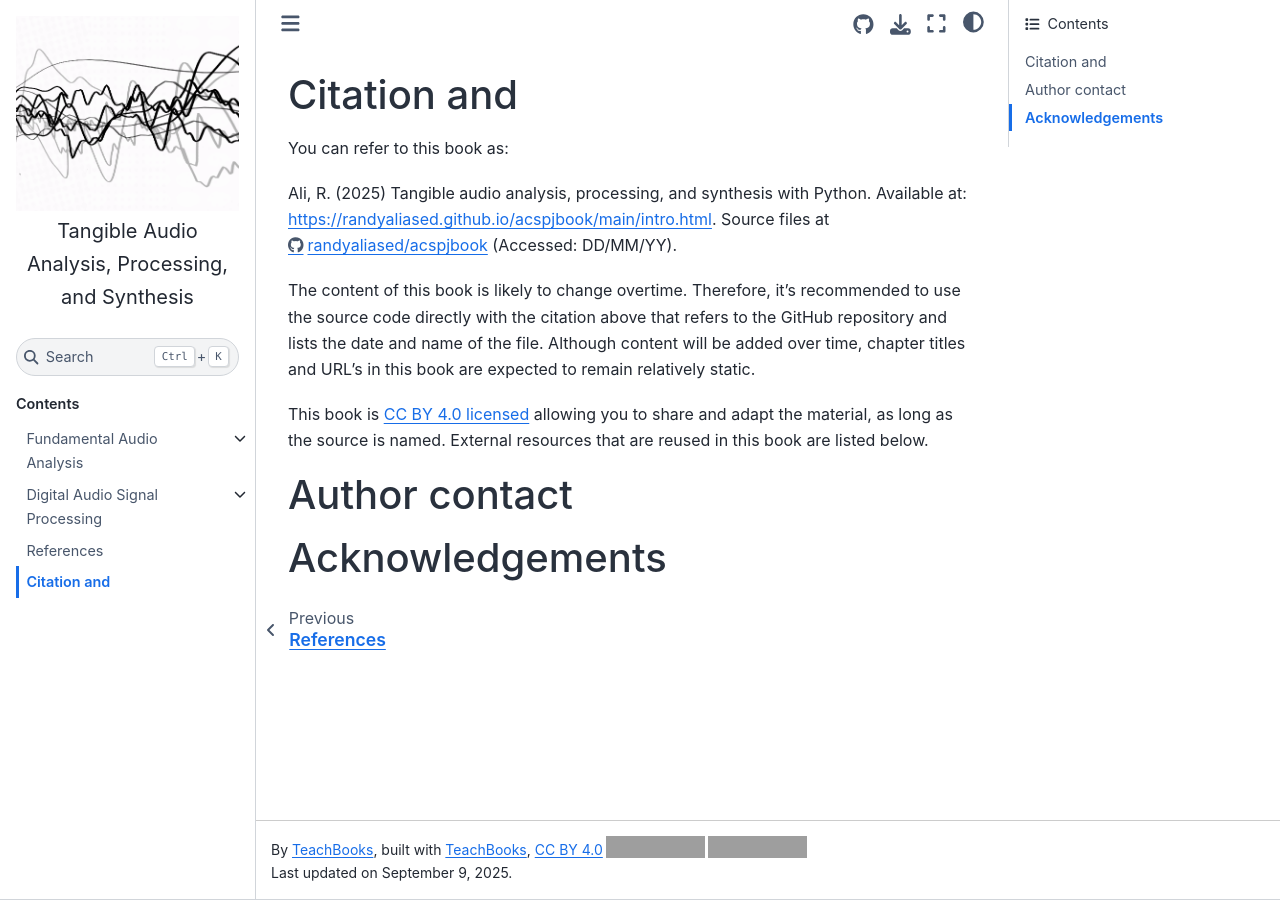
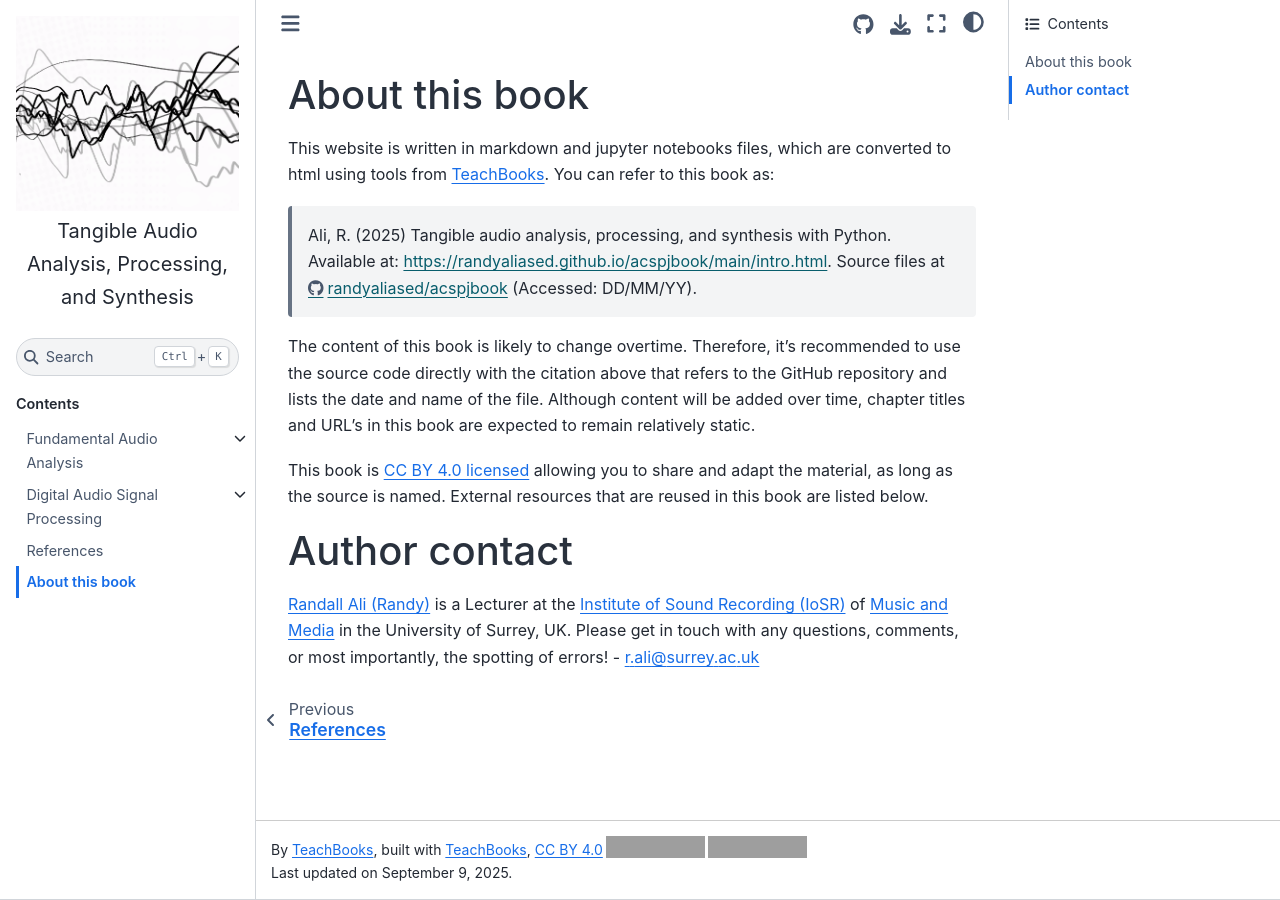
Before and after one commit to randyaliased/acspjbook, a Jupyter Book: the page built from book/credits.md, in a window 1280 px wide. Built offline with Jupyter Book 1.0.4 settings and Sphinx 7.4.7 and the Sphinx Book theme 1.1.4, drawn with Linux system fonts in a browser that asks for light colours; pages that are not in the unit, such as notebooks, are missing from menus; comment, search, counter and statistics services are not loaded; grey boxes are pictures that could not be loaded.

Commit message:
intro text

```diff
--- a/book/credits.md
+++ b/book/credits.md
@@ -1,17 +1,9 @@
 (credits)=
-### Citation and
+### About this book
 
-You can refer to this book as:
+This website is written in markdown and jupyter notebooks files, which are converted to html using tools from [TeachBooks](https://teachbooks.io/). You can refer to this book as:
 
-
->
-Ali, R. (2025) Tangible audio analysis, processing, and synthesis with Python. Available at: [https://randyaliased.github.io/acspjbook/main/intro.html](https://randyaliased.github.io/acspjbook/main/intro.html). Source files at [https://github.com/randyaliased/acspjbook](https://github.com/randyaliased/acspjbook) (Accessed: DD/MM/YY).
-
-<!-- You can refer to individual chapters or pages within this book as:
-
-
-
-> `<Title of Chapter or Page>`. In `<editors>` (`<year>`) _`<title>`_. `<url to specific page on book website>`. Source files at `<link to specific commit / file in github repo`. CC BY 4.0. -->
+> Ali, R. (2025) Tangible audio analysis, processing, and synthesis with Python. Available at: [https://randyaliased.github.io/acspjbook/main/intro.html](https://randyaliased.github.io/acspjbook/main/intro.html). Source files at [https://github.com/randyaliased/acspjbook](https://github.com/randyaliased/acspjbook) (Accessed: DD/MM/YY).
 
 The content of this book is likely to change overtime. Therefore, it's recommended to use the source code directly with the citation above that refers to the GitHub repository and lists the date and name of the file. Although content will be added over time, chapter titles and URL's in this book are expected to remain relatively static.
 
@@ -19,10 +11,17 @@ This book is [CC BY 4.0 licensed](https://creativecommons.org/licenses/by/4.0/)
 
 ### Author contact
 
+[Randall Ali (Randy)](https://www.surrey.ac.uk/people/randall-ali) is a Lecturer at the [Institute of Sound Recording (IoSR)](https://iosr.surrey.ac.uk/index.php) of [Music and Media](https://www.surrey.ac.uk/music-and-media) in the University of Surrey, UK. Please get in touch with any questions, comments, or most importantly, the spotting of errors! - r.ali@surrey.ac.uk
+
+<!-- ### Acknowledgements -->
 
 
-### Acknowledgements
 
+<!-- You can refer to individual chapters or pages within this book as:
+
+
+
+> `<Title of Chapter or Page>`. In `<editors>` (`<year>`) _`<title>`_. `<url to specific page on book website>`. Source files at `<link to specific commit / file in github repo`. CC BY 4.0. -->
 
 <!-- ## How the book is made
 
```
